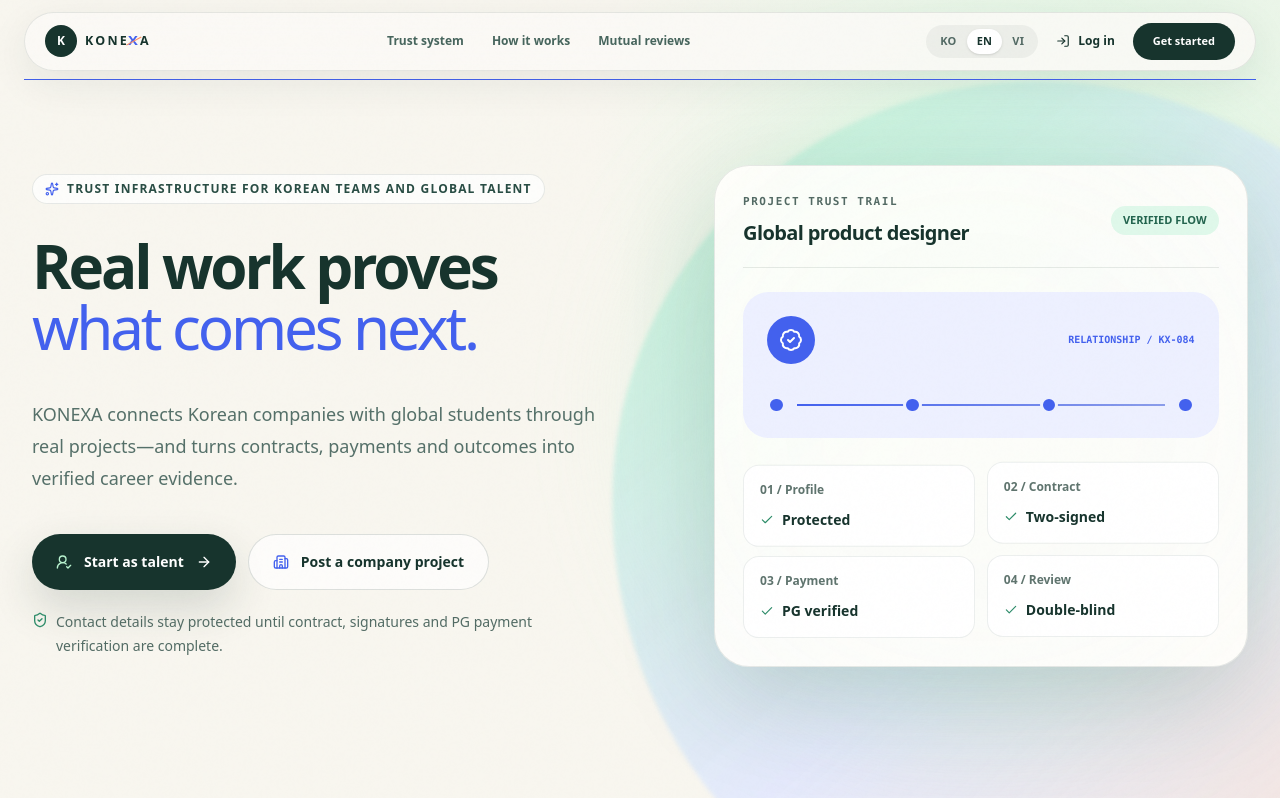
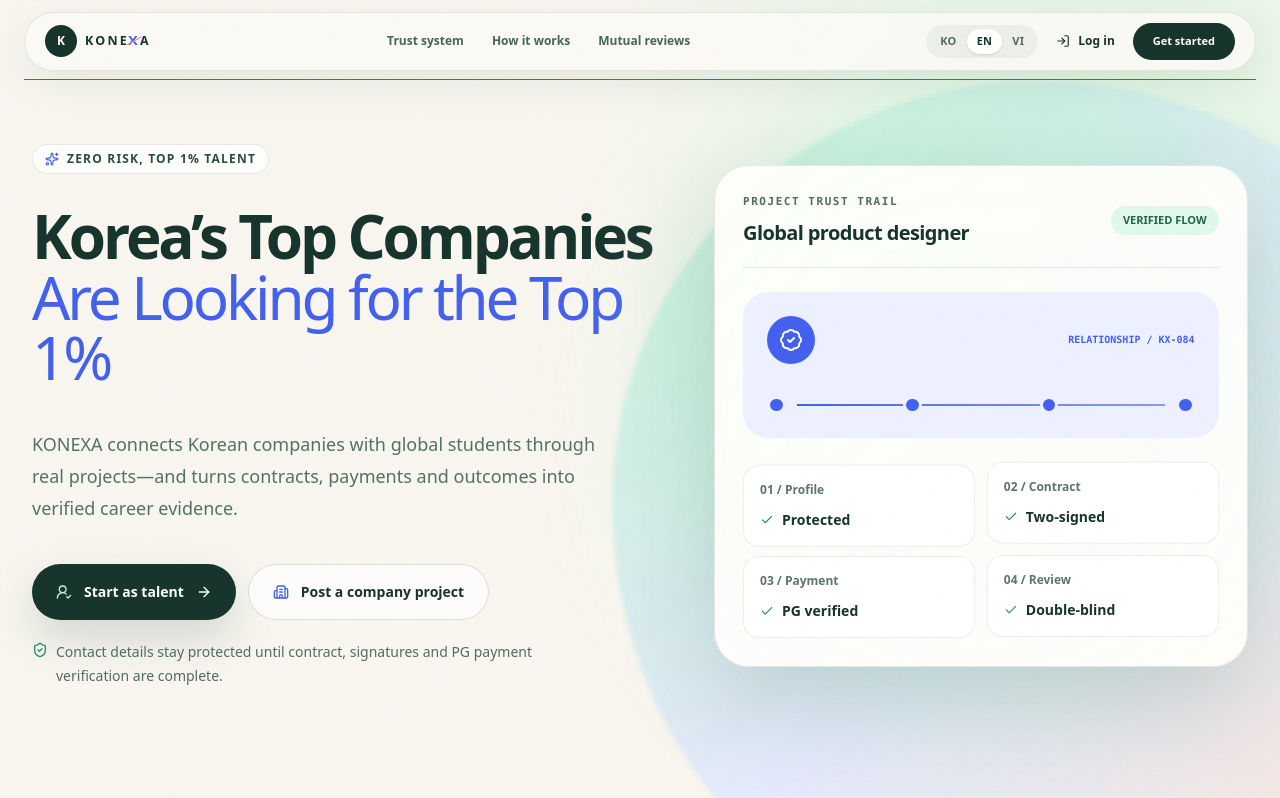
Before and after one commit to wanderjay3456/KONEXA_CORP, a React (Vite) app: page / in a window 1280 px wide. Shown: the top 798 px of the page. Built offline with nearby package versions, Linux system fonts and the light colour scheme; no server answers.

Commit message:
Update localized homepage hero copy (#16)
Co-authored-by: 유재영 <241261146+wanderjay3456@users.noreply.github.com>

```diff
--- a/src/components/landing/LandingHero.tsx
+++ b/src/components/landing/LandingHero.tsx
@@ -20,8 +20,8 @@
 const copy = {
   ko: {
     nav: ["운영 구조", "진행 방식", "상호 리뷰"], login: "로그인", start: "시작하기",
-    badge: "한국 기업 × 글로벌 인재를 위한 신뢰 인프라",
-    title: <><span className="whitespace-nowrap">실제 프로젝트가</span><br/><em>다음 커리어를 증명합니다.</em></>,
+    badge: "Zero Risk, Top 1% Talent",
+    title: <><span className="whitespace-nowrap">이력서라는 도박을</span><br/><em>끝내다</em></>,
     lead: "KONEXA는 기업과 글로벌 학생이 실제 결과물을 함께 만들고, 계약·결제·평가 기록을 검증 가능한 경력으로 연결하는 프로젝트 플랫폼입니다.",
     studentCta: "학생으로 프로젝트 시작", companyCta: "기업 프로젝트 등록",
     note: "연락처는 계약·양측 서명·PG 대금 확보 전까지 보호됩니다.",
@@ -53,8 +53,8 @@
   },
   en: {
     nav: ["Trust system", "How it works", "Mutual reviews"], login: "Log in", start: "Get started",
-    badge: "Trust infrastructure for Korean teams and global talent",
-    title: <>Real work proves<br/><em>what comes next.</em></>,
+    badge: "Zero Risk, Top 1% Talent",
+    title: <>Korea’s Top Companies<br/><em>Are Looking for the Top 1%</em></>,
     lead: "KONEXA connects Korean companies with global students through real projects—and turns contracts, payments and outcomes into verified career evidence.",
     studentCta: "Start as talent", companyCta: "Post a company project",
     note: "Contact details stay protected until contract, signatures and PG payment verification are complete.",
@@ -86,8 +86,8 @@
   },
   vi: {
     nav: ["Cơ chế tin cậy", "Quy trình", "Đánh giá hai chiều"], login: "Đăng nhập", start: "Bắt đầu",
-    badge: "Hạ tầng tin cậy cho doanh nghiệp Hàn Quốc và nhân tài toàn cầu",
-    title: <>Dự án thực chứng minh<br/><em>bước tiến tiếp theo.</em></>,
+    badge: "Rủi ro bằng 0, nhân tài top 1%",
+    title: <>Doanh nghiệp hàng đầu Hàn Quốc<br/><em>đang tìm kiếm 1% nhân tài xuất sắc nhất</em></>,
     lead: "KONEXA kết nối doanh nghiệp Hàn Quốc với sinh viên quốc tế qua dự án thật, biến hợp đồng, thanh toán và kết quả thành hồ sơ nghề nghiệp được xác minh.",
     studentCta: "Bắt đầu với vai trò sinh viên", companyCta: "Đăng dự án doanh nghiệp",
     note: "Thông tin liên hệ được bảo vệ cho đến khi hoàn tất hợp đồng, chữ ký hai bên và xác minh thanh toán PG.",
```
